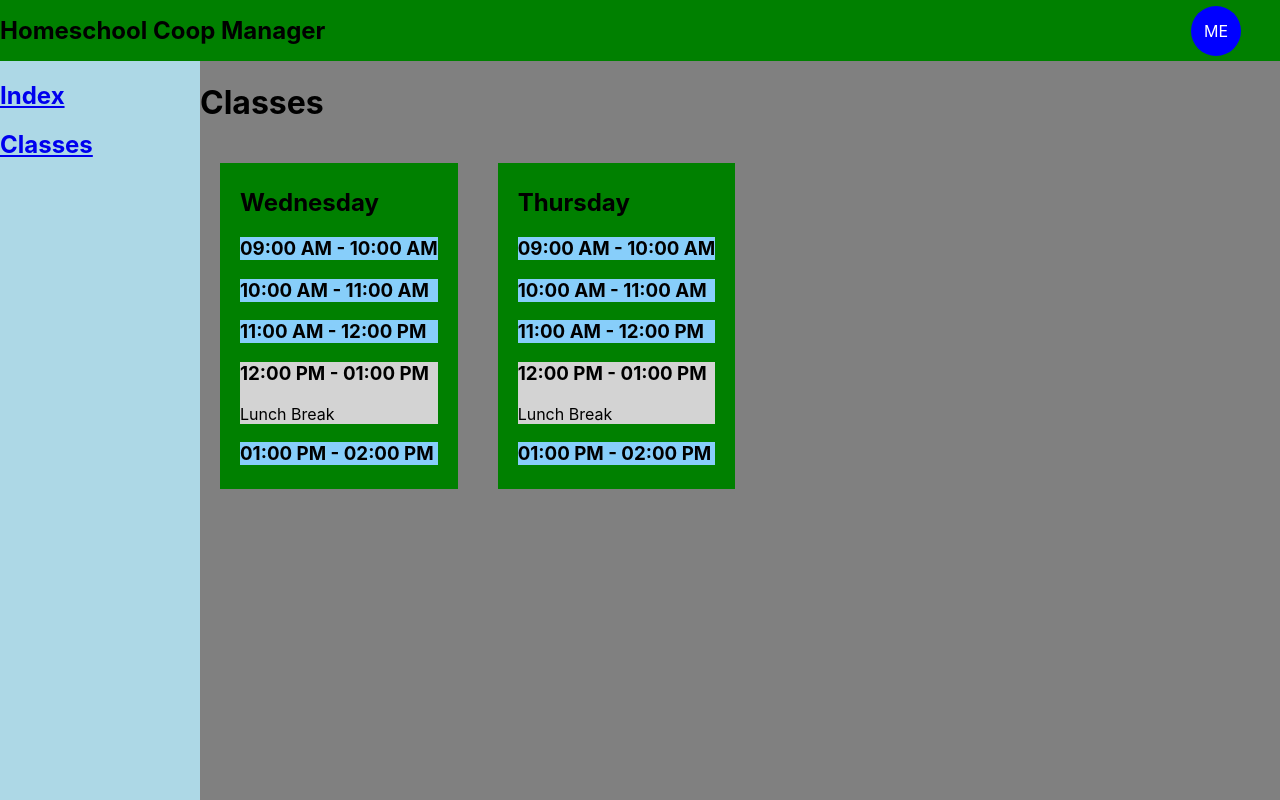
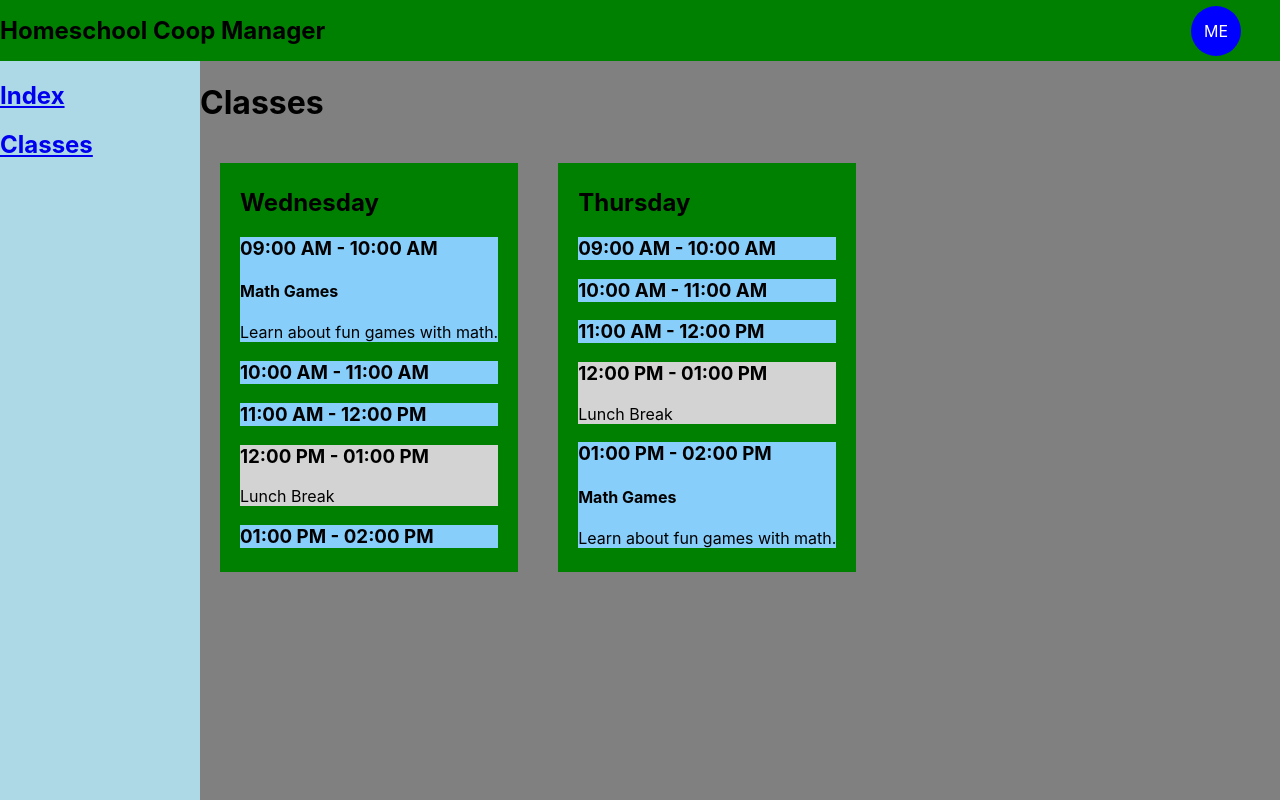
Before and after one commit to greatbob6/homeschool-coop-manager, a React (Create React App) app in the folder ui/: page /classes in a window 1280 px wide. Built offline with nearby package versions, Linux system fonts and the light colour scheme.

Commit message:
Updated to show class info in class list, moved test data into its own files

```diff
--- /dev/null
+++ b/ui/src/components/ClassListElement/ClassListElement.tsx
@@ -0,0 +1,18 @@
+import React from 'react';
+
+import { Class } from '../../model/Class';
+
+interface ClassListElementProps {
+  class: Class;
+}
+
+const ClassListElement: React.FC<ClassListElementProps> = (props) => {
+  return (
+    <div className="ClassListElement">
+      <h4>{props.class.name}</h4>
+      <p>{props.class.description}</p>
+    </div>
+  );
+}
+
+export default ClassListElement;
--- a/ui/src/components/ClassSchedule/ClassSchedule.tsx
+++ b/ui/src/components/ClassSchedule/ClassSchedule.tsx
@@ -4,38 +4,24 @@ import './ClassSchedule.css';
 import DaySchedule from '../DaySchedule/DaySchedule';
 
 import { WeekSchedule } from '../../model/Schedule';
+import { Class } from '../../model/Class';
 
-const ClassSchedule: React.FC = () => {
-  const data : WeekSchedule = {
-    days: [
-      {
-        dayName: 'Wednesday',
-        periods: [
-          { start: '09:00 AM', end: '10:00 AM', isClassTime: true, description: '' },
-          { start: '10:00 AM', end: '11:00 AM', isClassTime: true, description: '' },
-          { start: '11:00 AM', end: '12:00 PM', isClassTime: true, description: '' },
-          { start: '12:00 PM', end: '01:00 PM', isClassTime: false, description: 'Lunch Break' },
-          { start: '01:00 PM', end: '02:00 PM', isClassTime: true, description: '' }
-        ]
-      },
-      {
-        dayName: 'Thursday',
-        periods: [
-          { start: '09:00 AM', end: '10:00 AM', isClassTime: true, description: '' },
-          { start: '10:00 AM', end: '11:00 AM', isClassTime: true, description: '' },
-          { start: '11:00 AM', end: '12:00 PM', isClassTime: true, description: '' },
-          { start: '12:00 PM', end: '01:00 PM', isClassTime: false, description: 'Lunch Break' },
-          { start: '01:00 PM', end: '02:00 PM', isClassTime: true, description: '' }
-        ]
-      }
-    ]
-  };
+interface ClassScheduleProps {
+  schedule: WeekSchedule;
+  classes: Class[];
+}
 
+const ClassSchedule: React.FC<ClassScheduleProps> = (props) => {
   return (
     <div className="ClassSchedule">
-      {data.days.map(day =>
-        <DaySchedule key={day.dayName} day={day} />
-      )}
+      {props.schedule.days.map(day => {
+        const dayPeriodIds = day.periods.map(p => p.id);
+        const dayClasses = props.classes.filter(c => c.period_ids.some(p => dayPeriodIds.includes(p)));
+
+        return (
+          <DaySchedule key={day.dayName} day={day} classes={dayClasses} />
+        );
+      })}
     </div>
   );
 }
--- a/ui/src/components/DaySchedule/DaySchedule.tsx
+++ b/ui/src/components/DaySchedule/DaySchedule.tsx
@@ -1,10 +1,14 @@
 import React from 'react';
 import './DaySchedule.css';
 
+import ClassListElement from '../ClassListElement/ClassListElement';
+
 import { DaySchedule as DayScheduleModel } from '../../model/Schedule';
+import { Class as ClassModel } from '../../model/Class';
 
 interface DayScheduleProps {
   day: DayScheduleModel;
+  classes: ClassModel[];
 }
 
 const DaySchedule: React.FC<DayScheduleProps> = (props) => {
@@ -12,12 +16,18 @@ const DaySchedule: React.FC<DayScheduleProps> = (props) => {
     <div className="DaySchedule">
       <h2>{props.day.dayName}</h2>
       {props.day.periods.map(period => {
-        const classes = `Period ${period.isClassTime ? 'class-time' : 'other-time'}`;
+        const el_classes = `Period ${period.isClassTime ? 'class-time' : 'other-time'}`;
+        const assigned_classes = props.classes.filter(c => c.period_ids.includes(period.id));
 
         return (
-          <section key={period.start} className={classes}>
+          <section key={period.start} className={el_classes}>
             <h3>{period.start} - {period.end}</h3>
             {(!period.isClassTime) ? (<p>{period.description}</p>) : ''}
+            <div className="Classes">
+              {assigned_classes.map(ac =>
+                <ClassListElement key={ac.id} class={ac} />
+              )}
+            </div>
           </section>
         );
       })}
--- /dev/null
+++ b/ui/src/model/Class.ts
@@ -0,0 +1,9 @@
+export interface Class {
+  id: string;
+  name: string;
+  description: string;
+
+  period_ids: string[];
+  teacher_ids: string[];
+  helper_ids: string[];
+}
--- a/ui/src/model/Schedule.ts
+++ b/ui/src/model/Schedule.ts
@@ -3,11 +3,13 @@ export interface WeekSchedule {
 };
 
 export interface DaySchedule {
+  id: string;
   dayName: string;
   periods: Period[];
 }
 
 export interface Period {
+  id: string;
   start: string;
   end: string;
   isClassTime: boolean;
--- a/ui/src/page-components/Classes/Classes.tsx
+++ b/ui/src/page-components/Classes/Classes.tsx
@@ -1,13 +1,15 @@
 import React from 'react';
 
 import ClassSchedule from '../../components/ClassSchedule/ClassSchedule';
+
+import { week_schedule, classes } from '../../temp-data/classes-data';
 
 const Classes: React.FC = () => {
   return (
     <>
       <h1>Classes</h1>
 
-      <ClassSchedule />
+      <ClassSchedule schedule={week_schedule} classes={classes} />
     </>
   );
 }
--- /dev/null
+++ b/ui/src/temp-data/classes-data.ts
@@ -0,0 +1,40 @@
+import { WeekSchedule } from '../model/Schedule';
+import { Class } from '../model/Class';
+
+export const week_schedule : WeekSchedule = {
+  days: [
+    {
+      id: 'WED',
+      dayName: 'Wednesday',
+      periods: [
+        { id: 'WED_FIRST', start: '09:00 AM', end: '10:00 AM', isClassTime: true, description: '' },
+        { id: 'WED_SECOND', start: '10:00 AM', end: '11:00 AM', isClassTime: true, description: '' },
+        { id: 'WED_THIRD', start: '11:00 AM', end: '12:00 PM', isClassTime: true, description: '' },
+        { id: 'WED_LUNCH', start: '12:00 PM', end: '01:00 PM', isClassTime: false, description: 'Lunch Break' },
+        { id: 'WED_FOURTH', start: '01:00 PM', end: '02:00 PM', isClassTime: true, description: '' }
+      ]
+    },
+    {
+      id: 'THUR',
+      dayName: 'Thursday',
+      periods: [
+        { id: 'THUR_FIRST', start: '09:00 AM', end: '10:00 AM', isClassTime: true, description: '' },
+        { id: 'THUR_SECOND', start: '10:00 AM', end: '11:00 AM', isClassTime: true, description: '' },
+        { id: 'THUR_THIRD', start: '11:00 AM', end: '12:00 PM', isClassTime: true, description: '' },
+        { id: 'THUR_LUNCH', start: '12:00 PM', end: '01:00 PM', isClassTime: false, description: 'Lunch Break' },
+        { id: 'THUR_FOURTH', start: '01:00 PM', end: '02:00 PM', isClassTime: true, description: '' }
+      ]
+    }
+  ]
+};
+
+export const classes : Class[] = [
+  {
+    id: 'CLASS1',
+    name: 'Math Games',
+    description: 'Learn about fun games with math.',
+    period_ids: [ 'WED_FIRST', 'THUR_FOURTH' ],
+    teacher_ids: [ 'TEACHER1', 'TEACHER2' ],
+    helper_ids: []
+  }
+];
```
